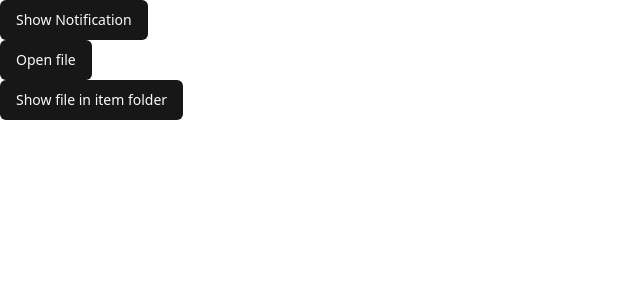
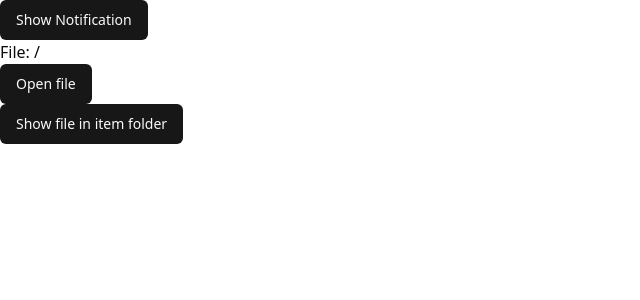
Before and after one commit to Lolek-Trolek/web3-2024-2025-projet-group5, a React (Vite) app in the folder frontend/: page / in a window 1280 px wide. Shown: the top 300 px of the page, without its empty margins (0-640 px from the left). Built offline with nearby package versions, Linux system fonts and the light colour scheme.

Commit message:
fix: fixes empty filepath

```diff
--- a/frontend/src/App.jsx
+++ b/frontend/src/App.jsx
@@ -4,7 +4,7 @@ import { Button } from "./components/ui/button";
 import ItemFolder from "./components/ItemFolder";
 
 function App() {
-  const [filePath, setFilePath] = useState("");
+  const [filePath, setFilePath] = useState("/");
 
   const handleClick = () => {
     window.electron.showNotification({ title: "Notification", body: "Hey" });
@@ -14,7 +14,7 @@ function App() {
     <div>
       <Button onClick={handleClick}>Show Notification</Button>
       <div>
-        {filePath}
+        File: {filePath}
         <Dialog callback={setFilePath} />
         <ItemFolder fullPath={filePath} />
       </div>
--- a/frontend/src/components/Dialog.jsx
+++ b/frontend/src/components/Dialog.jsx
@@ -5,7 +5,7 @@ export default function Dialog({ callback }) {
   const handleClick = async () => {
     const filePath = await window.electron
       .openDialog()
-      .then((result) => result.filePaths[0]);
+      .then((result) => (result.canceled ? "/" : result.filePaths[0]));
 
     callback(filePath);
   };
```
